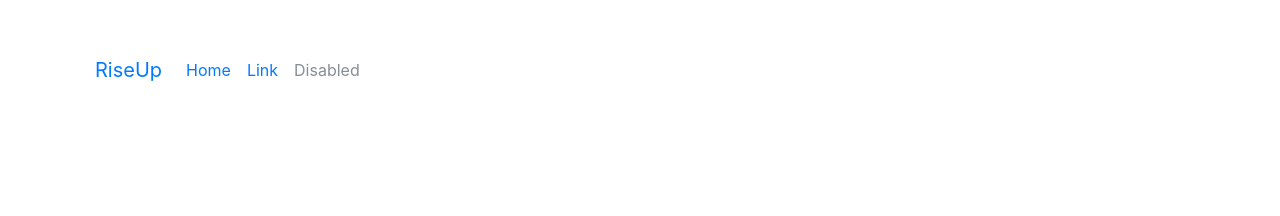
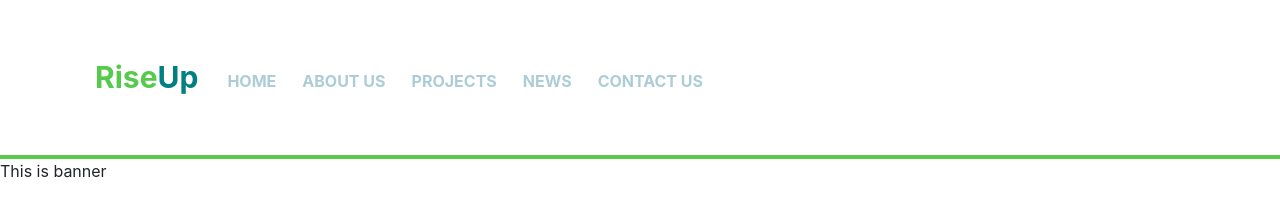
Before and after one commit to adhamkurniawan/rise_up, a plain HTML site: page index.html in a window 1280 px wide. Drawn offline with nearby package versions, Linux system fonts and the light colour scheme.

Commit message:
added navbar desktop view

```diff
--- a/index.html
+++ b/index.html
@@ -8,27 +8,38 @@
     <link rel="stylesheet" href="css/master.css">
   </head>
   <body>
+
     <div class="container">
-      <nav class="navbar navbar-expand-lg navbar-raise">
-        <a class="navbar-brand" href="#">RiseUp</a>
-        <button class="navbar-toggler" type="button" data-toggle="collapse" data-target="#navbarSupportedContent" aria-controls="navbarSupportedContent" aria-expanded="false" aria-label="Toggle navigation">
+      <nav class="navbar navbar-expand-lg navbar-rise">
+        <a class="navbar-brand" href="#">Rise<span class="navbar-rise-span">Up</span></a>
+        <button class="navbar-toggler" type="button" data-toggle="collapse" data-target="#mobile" aria-controls="navbarSupportedContent" aria-expanded="false" aria-label="Toggle navigation">
           <span class="navbar-toggler-icon"></span>
         </button>
 
-        <div class="collapse navbar-collapse" id="navbarSupportedContent">
+        <div class="collapse navbar-collapse" id="mobile">
           <ul class="navbar-nav mr-auto">
             <li class="nav-item">
               <a class="nav-link" href="#">Home <span class="sr-only">(current)</span></a>
             </li>
             <li class="nav-item">
-              <a class="nav-link" href="#">Link</a>
+              <a class="nav-link" href="#">About Us</a>
             </li>
             <li class="nav-item">
-              <a class="nav-link disabled" href="#">Disabled</a>
+              <a class="nav-link" href="#">Projects</a>
+            </li>
+            <li class="nav-item">
+              <a class="nav-link" href="#">News</a>
+            </li>
+            <li class="nav-item">
+              <a class="nav-link" href="#">Contact Us</a>
             </li>
           </ul>
         </div>
       </nav>
+    </div>
+
+    <div class="banner">
+      <p>This is banner</p>
     </div>
 
     <script src="https://code.jquery.com/jquery-3.2.1.slim.min.js" integrity="sha384-KJ3o2DKtIkvYIK3UENzmM7KCkRr/rE9/Qpg6aAZGJwFDMVNA/GpGFF93hXpG5KkN" crossorigin="anonymous"></script>
--- a/sass/master.sass
+++ b/sass/master.sass
@@ -1,5 +1,31 @@
+$color1: #6b939f
+$color2: #adcdd6
+$color3: #56ca4a
+$color4: #008080
 
-
-.navbar-raise
+.navbar-rise
   background: transparent
   padding: 50px 10px
+  .navbar-brand
+    color: $color3
+    font-size: 30px
+    font-weight: 700
+    .navbar-rise-span
+      color: $color4
+  .navbar-toggler
+    border: 2px solid $color1
+    .navbar-toggler
+      border: 2px solid $color2
+  .navbar-nav
+    margin-top: 6px
+    .nav-item
+      margin: 0 5px
+      text-transform: uppercase
+      a
+        color: $color2
+        font-weight: 700
+        &:hover
+          color: $color4
+
+.banner
+  border-top: 4px solid $color3
```
Also changed, not shown: css/master.css, 1 other file.
